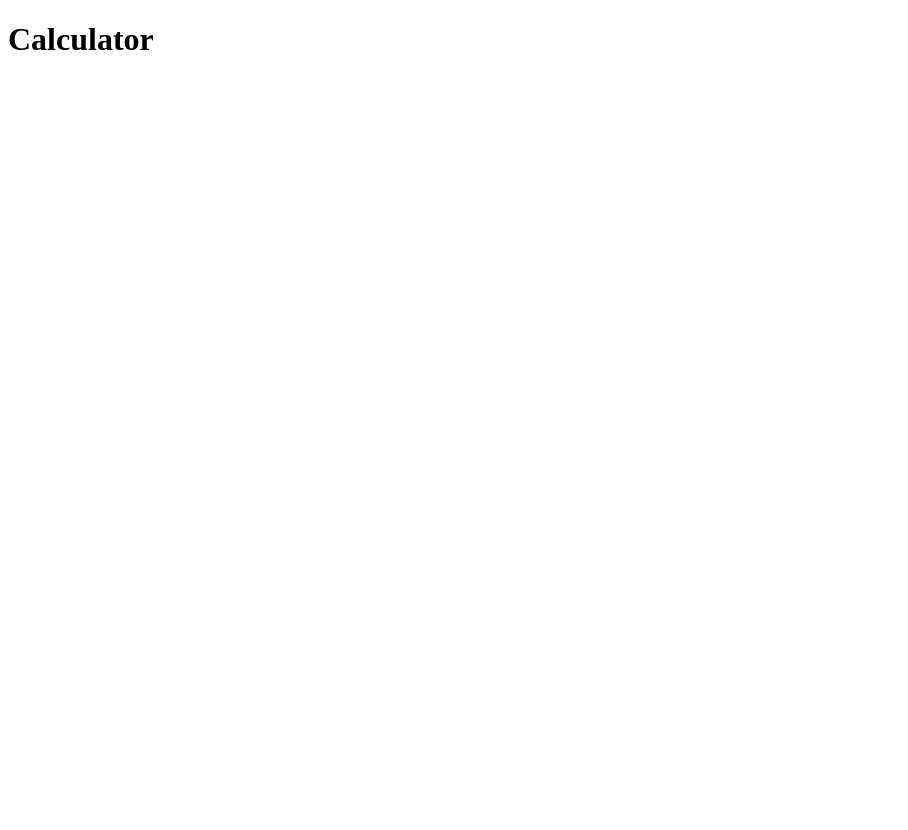
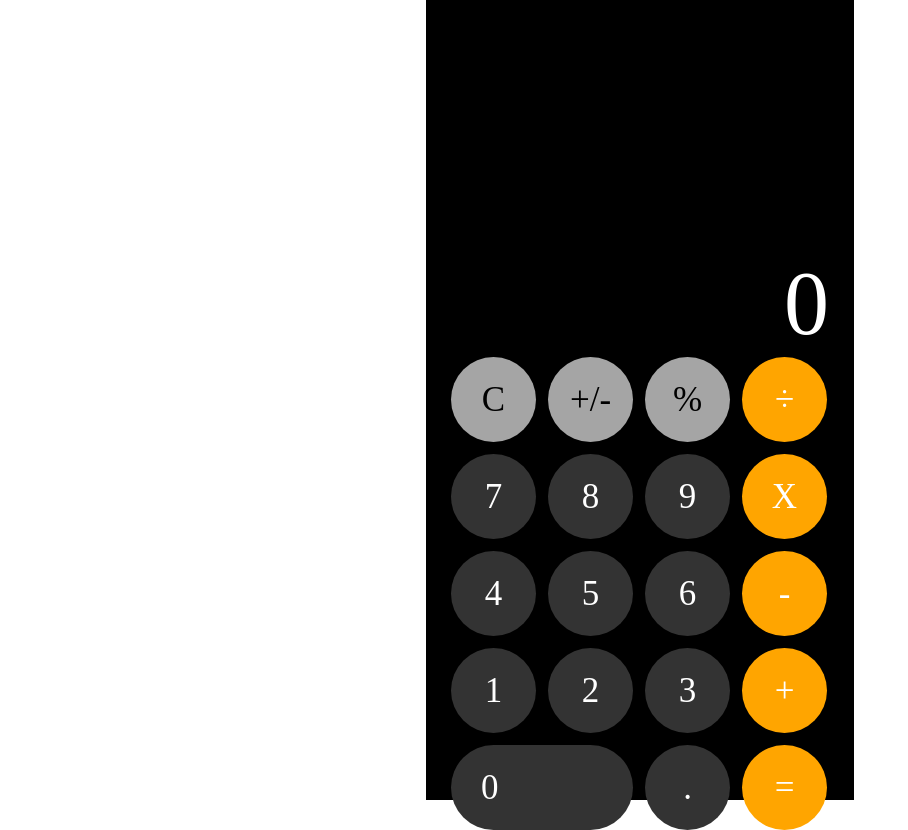
Before and after one commit to ekdldksp123/calculator, a website: page index.html in a window 1280 px wide. Shown: the whole page, without its empty margins (0-908 px from the left). Before the commit the page ends 800 px from the top, so only its background shows below. Drawn offline with Linux system fonts and the light colour scheme.

Commit message:
:lipstick: implement ios calculator ui

```diff
--- a/index.html
+++ b/index.html
@@ -1,13 +1,38 @@
 <!DOCTYPE html>
 <html lang="en">
   <head>
+    <title>Calculator</title>
     <meta charset="UTF-8" />
     <meta name="viewport" content="width=device-width, initial-scale=1.0" />
     <meta http-equiv="X-UA-Compatible" content="ie=edge" />
-    <title>Calculator</title>
+    <link rel="stylesheet" href="./styles/main.css" />
   </head>
 
   <body>
-    <h1>Calculator</h1>
+    <main>
+      <p id="display">0</p>
+      <section class="buttons">
+        <button class="addOns">C</button>
+        <button class="addOns">+/-</button>
+        <button class="addOns">%</button>
+        <button class="operator">÷</button>
+        <button class="number">7</button>
+        <button class="number">8</button>
+        <button class="number">9</button>
+        <button class="operator">X</button>
+        <button class="number">4</button>
+        <button class="number">5</button>
+        <button class="number">6</button>
+        <button class="operator">-</button>
+        <button class="number">1</button>
+        <button class="number">2</button>
+        <button class="number">3</button>
+        <button class="operator">+</button>
+        <button class="number zero">0</button>
+        <button class="number">.</button>
+        <button class="operator">=</button>
+      </section>
+    </main>
+    <script type="module" src="./dist/main.js"></script>
   </body>
 </html>
--- /dev/null
+++ b/main.ts
@@ -0,0 +1,6 @@
+import App from "./src/components/App";
+
+// window.onload = () => {
+//   const app = new App();
+//   app.render();
+// };
--- a/package.json
+++ b/package.json
@@ -4,7 +4,7 @@
   "description": "",
   "main": "index.js",
   "scripts": {
-    "start": "ts-node ./server.ts",
+    "start": "tsc && node ./dist/server.js",
     "test": "jest",
     "test:unit": "jest --config ./test/calculator.unit-test.ts"
   },
@@ -17,5 +17,6 @@
     "jest": "^29.5.0",
     "ts-jest": "^29.0.5",
     "typescript": "^5.0.2"
-  }
+  },
+  "dependencies": {}
 }
--- a/server.ts
+++ b/server.ts
@@ -7,6 +7,7 @@ fs.readFile("./index.html", (error, html) => {
   if (error) throw error;
   http
     .createServer((req, res) => {
+      console.dir(req.url);
       res.writeHead(200, { "Content-Type": "text/html" });
       res.write(html);
       res.end();
--- /dev/null
+++ b/src/components/App.ts
@@ -0,0 +1,3 @@
+function App() {}
+
+export default App;
--- /dev/null
+++ b/styles/main.css
@@ -0,0 +1,87 @@
+* {
+  margin: 0;
+  padding: 0;
+  box-sizing: border-box;
+}
+
+html {
+  margin: 0 auto;
+}
+
+body {
+  display: flex;
+  flex-direction: column;
+  justify-content: center;
+  align-items: center;
+  overflow: hidden;
+}
+
+main {
+  display: flex;
+  flex-direction: column;
+  align-items: center;
+
+  width: 428px;
+  height: 100vh;
+  padding: 250px 25px 25px 25px;
+
+  background-color: #000000;
+  color: #ffffff;
+}
+
+#display {
+  align-self: flex-end;
+
+  font-family: "SF Pro";
+  font-style: normal;
+  font-weight: 274;
+  font-size: 90px;
+  line-height: 107px;
+}
+
+.buttons {
+  display: flex;
+  flex-wrap: wrap;
+  gap: 12px;
+}
+
+.buttons > button {
+  outline: none;
+  border: none;
+  border-radius: 352px;
+
+  width: 85px;
+  height: 85px;
+
+  font-family: "SF Pro";
+  font-style: normal;
+
+  font-weight: 200;
+  font-size: 35px;
+}
+
+.number {
+  background: #333333;
+  color: #ffffff;
+}
+
+button.zero {
+  background: #333333;
+  color: #ffffff;
+
+  width: 182px;
+  height: 85px;
+
+  text-align: left;
+  padding-left: 30px;
+}
+
+.operator {
+  background: orange;
+  color: #ffffff;
+}
+
+.addOns {
+  background: #a5a5a5;
+  color: #000000;
+}
```
Also changed, not shown: libs/calculator.ts (deleted, +0 -20 lines), src/libs/calculator.ts (added, +20 -0 lines), test/calculator.unit-spec.ts (+1 -1 lines), tsconfig.json (added, +12 -0 lines), 1 other file.
